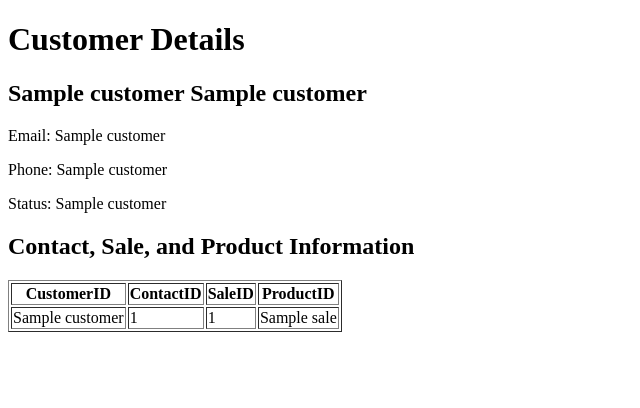
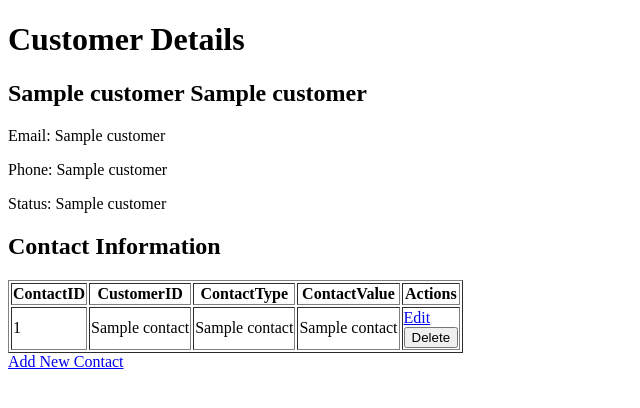
Before and after one commit to kharanshukashyap01/DtatabaseUI, a Flask app: template templates/customer_details.html in a window 1280 px wide. Shown: the top 408 px of the page, without its empty margins (0-640 px from the left). Run offline with Flask 3, Linux system fonts and the light colour scheme; the template is opened without the code that fills it: most values are stand-ins (such as "Sample title", 1, 10 or a date in 2020).

Commit message:
Edit delete for contacts

```diff
--- a/app.py
+++ b/app.py
@@ -1,4 +1,4 @@
-from flask import Flask, render_template
+from flask import Flask, render_template, request, redirect, url_for
 import mysql.connector
 
 app = Flask(__name__)
@@ -63,5 +63,111 @@ def customer_details(customer_id):
     conn.close()
     return render_template('customer_details.html', customer=customer, contacts=contacts, sales=sales)
 
+# Route for editing customer details
+@app.route('/edit_customer/<int:customer_id>')
+def edit_customer(customer_id):
+    conn = mysql.connector.connect(**db_config)
+    cursor = conn.cursor()
+
+    cursor.execute("SELECT CustomerID, FirstName, LastName, Email, Phone, Status FROM Customers WHERE CustomerID = %s", (customer_id,))
+    customer = cursor.fetchone()
+
+    conn.close()
+    return render_template('edit_customer.html', customer=customer)
+
+# Route for updating customer details
+@app.route('/update_customer/<int:customer_id>', methods=['POST'])
+def update_customer(customer_id):
+    first_name = request.form['first_name']
+    last_name = request.form['last_name']
+    email = request.form['email']
+    phone = request.form['phone']
+    status = request.form['status']
+
+    conn = mysql.connector.connect(**db_config)
+    cursor = conn.cursor()
+
+    cursor.execute("UPDATE Customers SET FirstName=%s, LastName=%s, Email=%s, Phone=%s, Status=%s WHERE CustomerID=%s",
+                   (first_name, last_name, email, phone, status, customer_id))
+    conn.commit()
+
+    # Fetch updated customer list
+    customers = get_customers()
+
+    conn.close()
+    return redirect(url_for('customer_details', customer_id=customer_id))
+
+# Route for deleting customer details
+@app.route('/delete_customer/<int:customer_id>', methods=['GET', 'POST'])
+def delete_customer(customer_id):
+    if request.method == 'POST':
+        conn = mysql.connector.connect(**db_config)
+        cursor = conn.cursor()
+
+        # Perform deletion operation
+        cursor.execute("DELETE FROM Customers WHERE CustomerID = %s", (customer_id,))
+        conn.commit()
+        conn.close()
+
+        # Redirect to the customer list page after deletion
+        return redirect(url_for('customer_list'))
+    else:
+        # For GET requests, you might want to show a confirmation page
+        return render_template('confirm_delete.html', customer_id=customer_id)
+
+
+@app.route('/contact/<int:contact_id>/edit', methods=['GET', 'POST'])
+def edit_contact(contact_id):
+    if request.method == 'GET':
+        # Fetch contact details from the database based on contact_id
+        conn = mysql.connector.connect(**db_config)
+        cursor = conn.cursor()
+        cursor.execute("SELECT ContactID, CustomerID, ContactType, ContactValue FROM contacts WHERE ContactID = %s AND CustomerID = %s", (contact_id, customer_id))
+        contact_details = cursor.fetchone()
+        conn.close()
+
+        # Print or log the contact details to verify
+        print("Contact details:", contact_details)
+
+        # Render a template for editing the contact details
+        return render_template('edit_contact.html', contact=contact_details)
+    elif request.method == 'POST':
+        # Update contact details in the database based on the form submission
+
+        # Fetch the CustomerID of the edited contact
+        conn = mysql.connector.connect(**db_config)
+        cursor = conn.cursor()
+        cursor.execute("SELECT CustomerID FROM contacts WHERE ContactID = %s", (contact_id,))
+        customer_id = cursor.fetchone()[0]  # Fetch the first column of the result
+        conn.close()
+
+        # Redirect to the customer details page
+        return redirect(url_for('customer_details', customer_id=customer_id))
+
+
+@app.route('/contact/<int:contact_id>/delete', methods=['POST'])
+def delete_contact(contact_id):
+    # Fetch the CustomerID of the contact to redirect to the correct customer details page
+    conn = mysql.connector.connect(**db_config)
+    cursor = conn.cursor()
+    cursor.execute("SELECT CustomerID FROM contacts WHERE ContactID = %s", (contact_id,))
+    customer_id = cursor.fetchone()[0]  # Fetch the first column of the result
+    conn.close()
+
+    # Delete the contact from the database based on contact_id
+    # Redirect to the customer details page
+    return redirect(url_for('customer_details', customer_id=customer_id))
+
+@app.route('/customer/<int:customer_id>/add_contact', methods=['GET', 'POST'])
+def add_contact(customer_id):
+    if request.method == 'GET':
+        # Render a template for adding a new contact
+        return render_template('add_contact.html', customer_id=customer_id)
+    elif request.method == 'POST':
+        # Add the new contact to the database based on the form submission
+        # Redirect to the customer details page
+        return redirect(url_for('customer_details', customer_id=customer_id))
+
+
 if __name__ == '__main__':
     app.run(debug=True)
--- a/templates/customer_details.html
+++ b/templates/customer_details.html
@@ -15,31 +15,42 @@
     <p>Phone: {{ customer[4] }}</p>
     <p>Status: {{ customer[5] }}</p>
     {% endif %}
-    <h2>Contact, Sale, and Product Information</h2>
+
+    <h2>Contact Information</h2>
     <table border="1">
         <thead>
             <tr>
+                <th>ContactID</th>
                 <th>CustomerID</th>
-                <th>ContactID</th>
-                <th>SaleID</th>
-                <th>ProductID</th>
+                <th>ContactType</th>
+                <th>ContactValue</th>
+                <th>Actions</th>
             </tr>
         </thead>
         <tbody>
             {% if contacts %} {% for contact in contacts %}
             <tr>
-                <td>{{ customer[0] }}</td>
                 <td>{{ contact[0] }}</td>
-                <td>{{ sales[loop.index0][0] if sales|length > loop.index0 else '' }}</td>
-                <td>{{ sales[loop.index0][1] if sales|length > loop.index0 else '' }}</td>
+                <td>{{ contact[1] }}</td>
+                <td>{{ contact[2] }}</td>
+                <td>{{ contact[3] }}</td>
+                <td>
+                    <a href="/contact/{{ contact[0] }}/edit">Edit</a>
+                    <form action="/contact/{{ contact[0] }}/delete" method="POST">
+                        <button type="submit">Delete</button>
+                    </form>
+                </td>
             </tr>
             {% endfor %} {% else %}
             <tr>
-                <td colspan="4">No contact found.</td>
+                <td colspan="5">No contact found.</td>
             </tr>
             {% endif %}
         </tbody>
     </table>
+
+    <a href="/customer/{{ customer[0] }}/add_contact">Add New Contact</a>
+
 </body>
 
 </html>
--- a/templates/customer_list.html
+++ b/templates/customer_list.html
@@ -29,6 +29,8 @@
                 <td>{{ customer[3] }}</td>
                 <td>{{ customer[4] }}</td>
                 <td>{{ customer[5] }}</td>
+                <td><a href="/edit_customer/{{ customer[0] }}">Edit</a></td>
+                <td><a href="/delete_customer/{{ customer[0] }}">Delete</a></td>
             </tr>
             {% endfor %}
         </tbody>
```
Also changed, not shown: templates/confirm_delete.html (added, +19 -0 lines), templates/edit_contact.html (added, +26 -0 lines), templates/edit_customer.html (added, +19 -0 lines).
